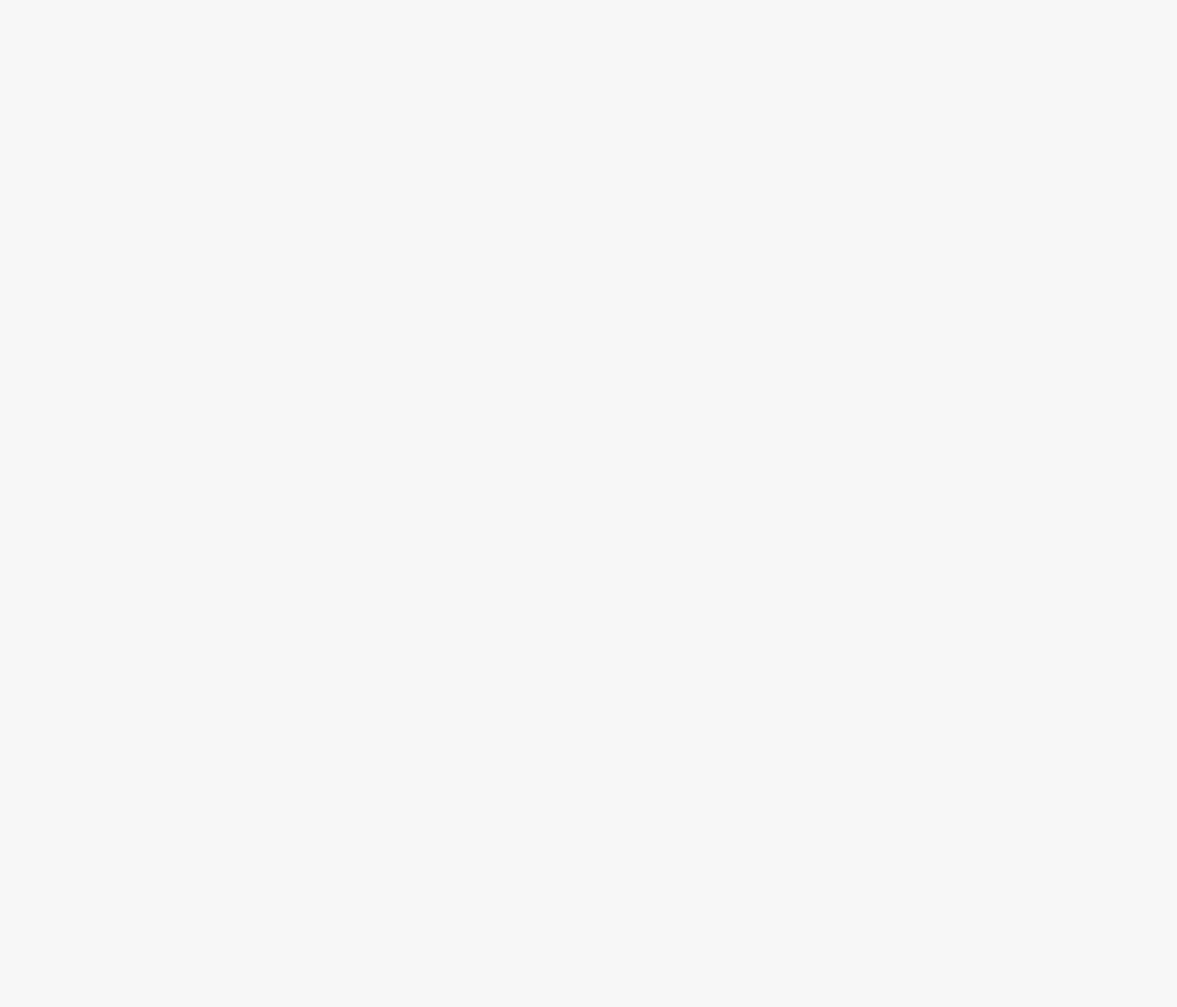
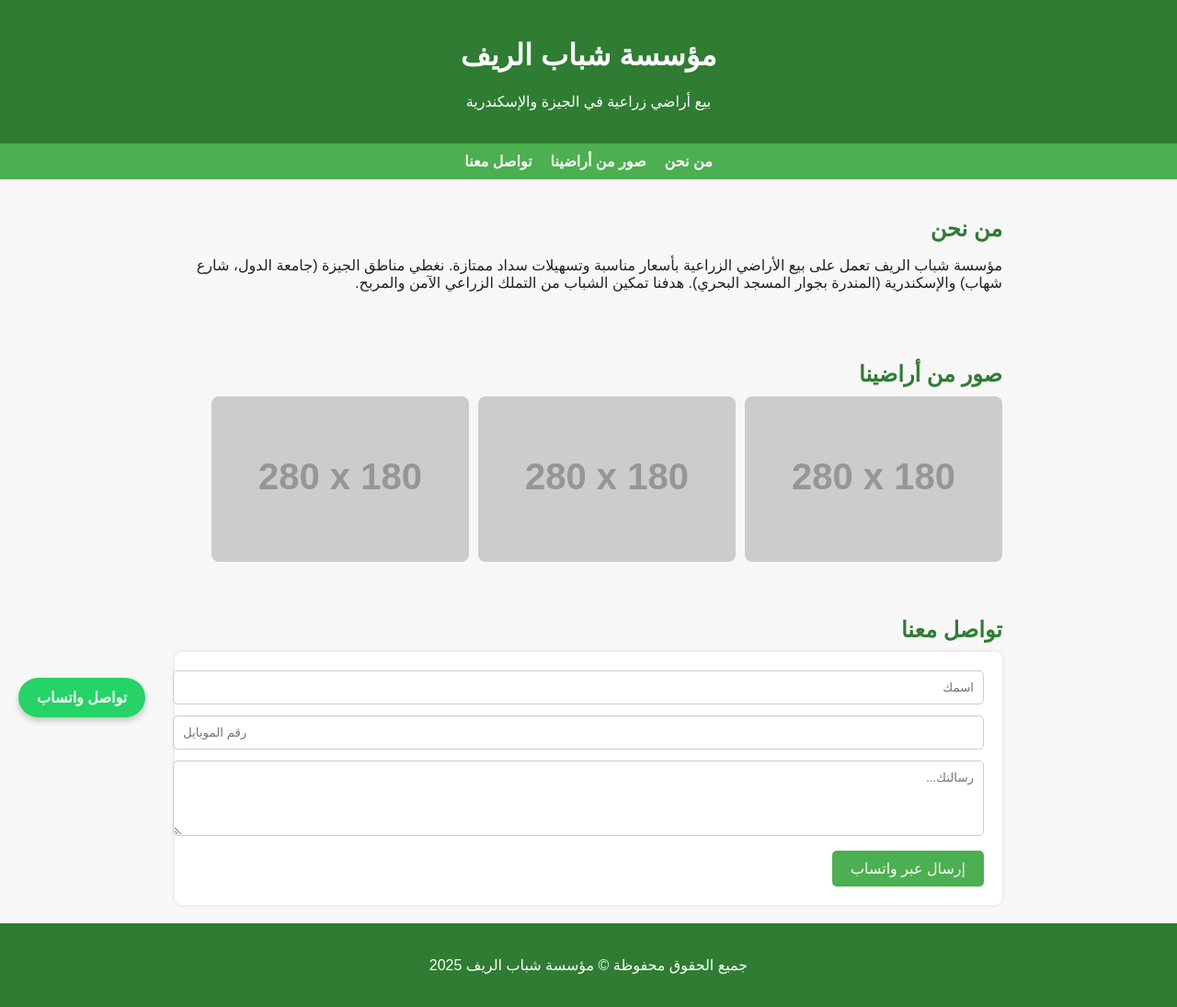
Before and after one commit to mo2sssa/Shabab-elref, a plain HTML site: page index.html in a window 1280 px wide. Shown: the whole page at 92% size. Before the commit the page ends 800 px from the top, so only its background shows below. Drawn offline with Linux system fonts and the light colour scheme; placeholder pictures from the web are drawn by us.

Commit message:
Add files via upload
تحديث شكل الموقع

```diff
--- a/index.html
+++ b/index.html
@@ -1,3 +1,4 @@
+
 <!DOCTYPE html>
 <html lang="ar" dir="rtl">
 <head>
@@ -89,4 +90,82 @@
       text-align: center;
       padding: 20px;
       background-color: #2e7d32;
-      color:
+      color: white;
+    }
+
+    .whatsapp-btn {
+      position: fixed;
+      bottom: 20px;
+      left: 20px;
+      background-color: #25d366;
+      color: white;
+      padding: 12px 20px;
+      border-radius: 30px;
+      text-decoration: none;
+      font-weight: bold;
+      box-shadow: 0 4px 6px rgba(0,0,0,0.2);
+    }
+
+    @media (max-width: 600px) {
+      nav {
+        flex-direction: column;
+      }
+    }
+  </style>
+</head>
+<body>
+  <header>
+    <h1>مؤسسة شباب الريف</h1>
+    <p>بيع أراضي زراعية في الجيزة والإسكندرية</p>
+  </header>
+
+  <nav>
+    <a href="#about">من نحن</a>
+    <a href="#gallery">صور من أراضينا</a>
+    <a href="#contact">تواصل معنا</a>
+  </nav>
+
+  <section id="about">
+    <h2 class="section-title">من نحن</h2>
+    <p>
+      مؤسسة شباب الريف تعمل على بيع الأراضي الزراعية بأسعار مناسبة وتسهيلات سداد ممتازة. نغطي مناطق الجيزة (جامعة الدول، شارع شهاب)
+      والإسكندرية (المندرة بجوار المسجد البحري). هدفنا تمكين الشباب من التملك الزراعي الآمن والمربح.
+    </p>
+  </section>
+
+  <section id="gallery">
+    <h2 class="section-title">صور من أراضينا</h2>
+    <div class="images">
+      <img src="https://via.placeholder.com/280x180?text=أرض+1" alt="أرض 1" />
+      <img src="https://via.placeholder.com/280x180?text=أرض+2" alt="أرض 2" />
+      <img src="https://via.placeholder.com/280x180?text=أرض+3" alt="أرض 3" />
+    </div>
+  </section>
+
+  <section id="contact">
+    <h2 class="section-title">تواصل معنا</h2>
+    <form onsubmit="sendWhatsAppMessage(); return false;">
+      <input type="text" id="name" placeholder="اسمك" required />
+      <input type="tel" id="phone" placeholder="رقم الموبايل" required />
+      <textarea id="message" rows="4" placeholder="رسالتك..." required></textarea>
+      <button type="submit">إرسال عبر واتساب</button>
+    </form>
+  </section>
+
+  <a class="whatsapp-btn" href="https://wa.me/201061590811" target="_blank">تواصل واتساب</a>
+
+  <footer>
+    <p>جميع الحقوق محفوظة © مؤسسة شباب الريف 2025</p>
+  </footer>
+
+  <script>
+    function sendWhatsAppMessage() {
+      const name = document.getElementById('name').value;
+      const phone = document.getElementById('phone').value;
+      const message = document.getElementById('message').value;
+      const fullMessage = \`👤 الاسم: \${name}%0A📞 رقم الهاتف: \${phone}%0A📝 الرسالة: \${message}\`;
+      window.open('https://wa.me/201061590811?text=' + fullMessage, '_blank');
+    }
+  </script>
+</body>
+</html>
```
